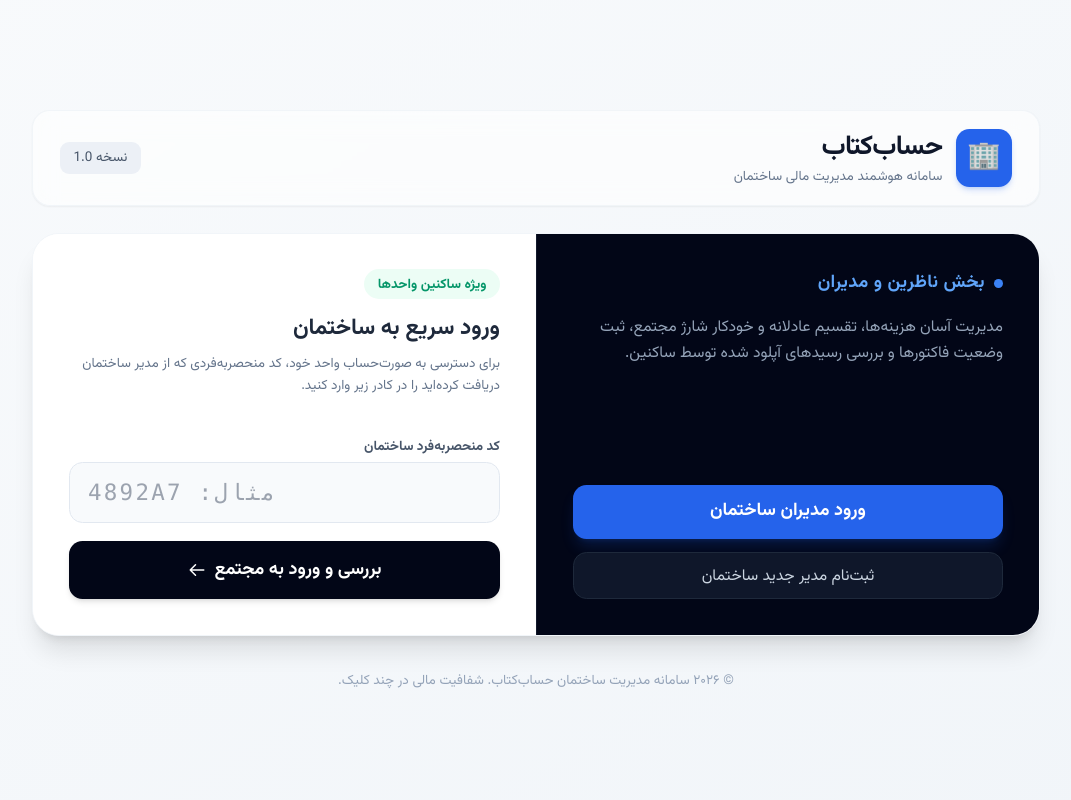
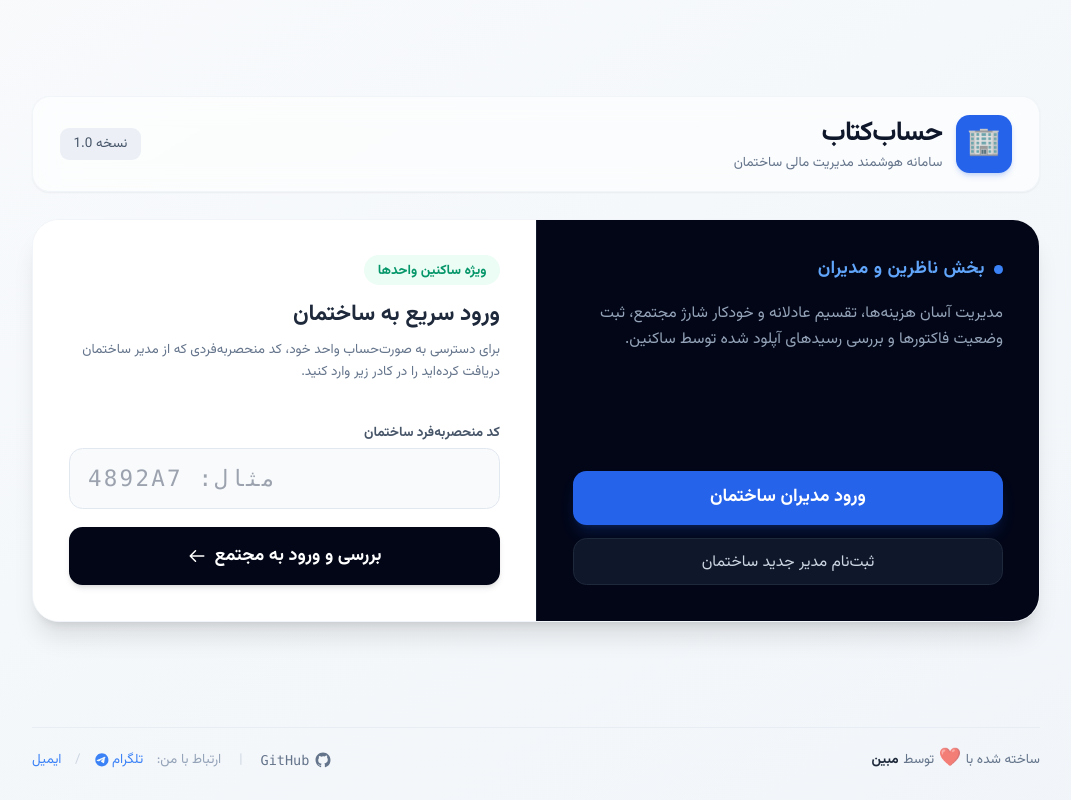
Before and after one commit to Mobinsadeqian/HesabKetab, a Django app: page / in a window 1280 px wide. Shown: the whole page, without its empty margins (104-1175 px from the left). Run offline with Django 5.2, Linux system fonts and the light colour scheme; some libraries are stand-ins or nearby versions.

Commit message:
docs: customize footer text, add github link and personal contacts

```diff
--- a/templates/home.html
+++ b/templates/home.html
@@ -12,9 +12,9 @@
         }
     </style>
 </head>
-<body class="bg-gradient-to-br from-slate-50 to-slate-100 min-h-screen flex flex-col items-center justify-center p-4 md:p-6 text-slate-800">
+<body class="bg-gradient-to-br from-slate-50 to-slate-100 min-h-screen flex flex-col justify-between p-4 md:p-6 text-slate-800">
 
-    <div class="w-full max-w-4xl space-y-6">
+    <div class="w-full max-w-4xl mx-auto space-y-6 my-auto">
 
         <div class="flex items-center justify-between bg-white/60 backdrop-blur-md rounded-2xl px-6 py-4 shadow-sm border border-slate-200/40">
             <div class="flex items-center gap-3">
@@ -88,11 +88,45 @@
 
         </div>
 
-        <div class="text-center text-xs text-slate-400 pt-2">
-            &copy; ۲۰۲۶ سامانه مدیریت ساختمان حساب‌کتاب. شفافیت مالی در چند کلیک.
+    </div>
+
+    <footer class="w-full max-w-4xl mx-auto mt-8 pt-4 border-t border-slate-200/60 text-center space-y-3">
+        <div class="flex flex-col sm:flex-row items-center justify-between gap-3 text-xs text-slate-500">
+
+            <div class="flex items-center gap-1 font-medium">
+                <span>ساخته شده با</span>
+                <span class="text-rose-500 text-base animate-pulse">❤️</span>
+                <span>توسط</span>
+                <span class="font-bold text-slate-800">مبین</span>
+            </div>
+
+            <div class="flex items-center gap-3 sm:gap-4 flex-wrap justify-center">
+
+    <a href="https://github.com/mobinsadeqian" target="_blank" class="flex items-center gap-1 hover:text-slate-900 transition font-mono">
+        <svg class="w-4 h-4" fill="currentColor" viewBox="0 0 24 24"><path fill-rule="evenodd" clip-rule="evenodd" d="M12 2C6.477 2 2 6.484 2 12.017c0 4.425 2.865 8.18 6.839 9.504.5.092.682-.217.682-.483 0-.237-.008-.868-.013-1.703-2.782.605-3.369-1.343-3.369-1.343-.454-1.158-1.11-1.466-1.11-1.466-.908-.62.069-.008.069-.008 1.003.07 1.53 1.032 1.53 1.032.892 1.53 2.341 1.088 2.91.832.092-.647.35-1.088.636-1.338-2.22-.253-4.555-1.113-4.555-4.951 0-1.093.39-1.988 1.029-2.688-.103-.253-.446-1.272.098-2.65 0 0 .84-.27 2.75 1.026A9.564 9.564 0 0112 6.844c.85.004 1.705.115 2.504.337 1.909-1.296 2.747-1.027 2.747-1.027.546 1.379.202 2.398.1 2.651.64.7 1.028 1.595 1.028 2.688 0 3.848-2.339 4.695-4.566 4.943.359.309.678.92.678 1.855 0 1.338-.012 2.419-.012 2.747 0 .268.18.58.688.482A10.019 10.019 0 0022 12.017C22 6.484 17.522 2 12 2z"/></svg>
+        <span>GitHub</span>
+    </a>
+
+    <span class="text-slate-300 hidden sm:inline">|</span>
+
+                <div class="flex items-center gap-3">
+                    <span class="text-slate-400">ارتباط با من:</span>
+
+                    <a href="https://t.me/Mobinsadeqian" target="_blank" class="text-blue-500 hover:text-blue-600 font-medium transition flex items-center gap-0.5">
+                        <span>تلگرام</span>
+                        <svg class="w-3.5 h-3.5 fill-current" viewBox="0 0 24 24"><path d="M12 2C6.48 2 2 6.48 2 12s4.48 10 10 10 10-4.48 10-10S17.52 2 12 2zm4.64 6.8c-.15 1.58-.8 5.42-1.13 7.19-.14.75-.42 1-.68 1.03-.58.05-1.02-.38-1.58-.75-.88-.58-1.38-.94-2.23-1.5-1-.65-.35-1 .22-1.62.15-.15 2.7-2.48 2.75-2.7.01-.03.01-.14-.06-.2-.07-.06-.17-.04-.25-.02-.11.02-1.83 1.16-5.16 3.42-.49.34-.93.51-1.33.5-.44-.01-1.3-.25-1.93-.46-.78-.25-1.4-.39-1.35-.83.03-.23.34-.47.93-.71 3.65-1.59 6.08-2.64 7.29-3.15 3.47-1.46 4.2-1.71 4.67-1.72.1.01.33.04.48.16.12.1.16.24.18.34.02.1.04.33.02.51z"/></svg>
+                    </a>
+
+                    <span class="text-slate-300">/</span>
+
+                    <a href="mailto:mobinsadeghian2003@gmail.com" class="text-blue-500 hover:text-blue-600 font-medium transition flex items-center gap-1">
+                        <span>ایمیل</span>
+                    </a>
+                </div>
+            </div>
+
         </div>
-
-    </div>
+    </footer>
 
 </body>
 </html>
```
Also changed, not shown: templates/building/manager_dashboard.html (+5 -5 lines).
